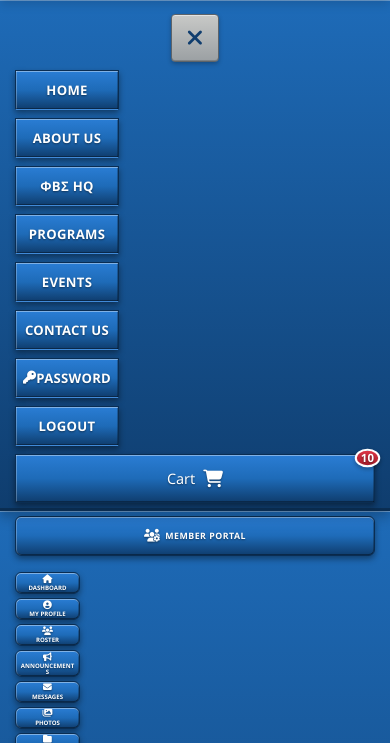
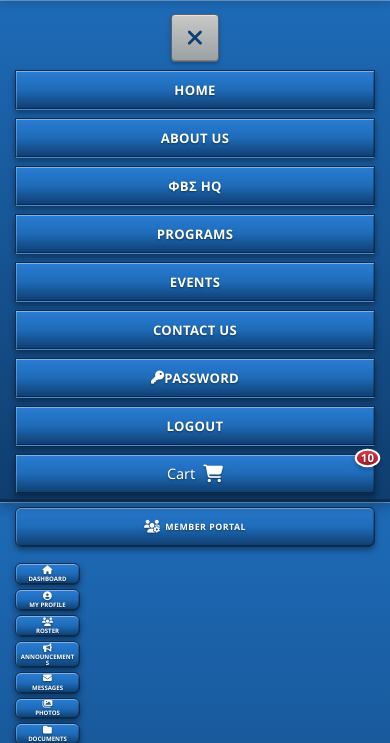
Before and after one commit to jeuanimo/CapstoneCH61, a Django app: page /boutique/checkout/ in a window 390 px wide, after a click that opens the changed part. Shown: the part 166-909 px from the top of the page. Run offline with Django 5.2, Linux system fonts and the light colour scheme; a user stored in the database is signed in; tables that the repository leaves empty hold one stand-in row (values such as "Sample post"); grey boxes marked "Sample" are stand-in pictures; some libraries are stand-ins or nearby versions.

Commit message:
Enforce uniform navbar button sizing - ALL buttons same size including cart

```diff
--- a/static/css/navbar.css
+++ b/static/css/navbar.css
@@ -336,14 +336,15 @@ body.dark-mode .theme-toggle-btn {
 /* ============================================================================
    UNIFORM NAVBAR BUTTON SIZING RULE
    ============================================================================
-   All navigation buttons must have consistent dimensions:
-   - Width: 10.5rem (fixed width for uniform appearance)
-   - Height: 2.7rem (fixed height ensures vertical consistency)
-   - Border-Radius: 6px (uniform rounded corners)
-   - Display: flex with align-items/justify-content: center
+   ALL navbar buttons (.nav-link AND .cart-link) MUST have identical dimensions:
+   - Desktop: 6.5rem × 2.5rem (enforced with !important)
+   - Mobile: 100% width × 2.5rem height (full width on collapse)
+   - Border-Radius: 6px (0 on mobile for stacked appearance)
 
-   Text will be centered within buttons regardless of length.
-   The cart icon is the only exception (uses .navbar-cart .cart-link styling).
+   This includes: Home, About Us, Programs, Events, Contact Us, Password,
+   Logout, Member Login, AND the Cart button.
+
+   NO EXCEPTIONS - all buttons same size, period.
    ========================================================================== */
 
 .nav-item {
@@ -437,13 +438,18 @@ body.dark-mode .nav-item.active .nav-link {
 .navbar-cart .cart-link {
     color: var(--text-light);
     text-decoration: none;
-    padding: 0.65rem 0.6rem;
+    padding: 0.5rem 0.4rem;
     display: flex;
     align-items: center;
     justify-content: center;
-    font-size: 1.3rem;
-    min-height: 2.7rem;
-    width: 3rem;
+    font-size: 1.1rem;
+    width: 6.5rem !important;
+    height: 2.5rem !important;
+    min-width: 6.5rem !important;
+    max-width: 6.5rem !important;
+    min-height: 2.5rem !important;
+    max-height: 2.5rem !important;
+    box-sizing: border-box !important;
     background: linear-gradient(180deg, #2a7dd4 0%, #1e6bb8 50%, #0f3d6e 100%);
     border-radius: 6px;
     border: 1px solid #0a2d52;
@@ -859,8 +865,11 @@ body.dark-mode .portal-nav-link.admin-link.active {
     .nav-link {
         text-align: center;
         border-bottom: 1px solid rgba(255, 255, 255, 0.1);
-        border-radius: 0;
-        width: 100%;
+        border-radius: 0 !important;
+        width: 100% !important;
+        max-width: 100% !important;
+        min-width: 100% !important;
+        height: 2.5rem !important;
         font-size: 0.9rem;
         letter-spacing: 0.4px;
     }
@@ -874,11 +883,14 @@ body.dark-mode .portal-nav-link.admin-link.active {
     }
 
     .navbar-cart .cart-link {
-        width: 100%;
+        width: 100% !important;
+        max-width: 100% !important;
+        min-width: 100% !important;
+        height: 2.5rem !important;
         justify-content: center;
-        border-radius: 0;
+        border-radius: 0 !important;
         font-size: 1.1rem;
-        padding: 0.75rem 1rem;
+        padding: 0.5rem 0.4rem;
     }
 
     .navbar-cart .cart-link::before {
@@ -935,9 +947,10 @@ body.dark-mode .portal-nav-link.admin-link.active {
     }
 
     .nav-link {
-        padding: 0.75rem 1rem;
+        padding: 0.5rem 0.4rem;
         font-size: 0.82rem;
         letter-spacing: 0.3px;
+        height: 2.5rem !important;
     }
 
     .social-link {
```
